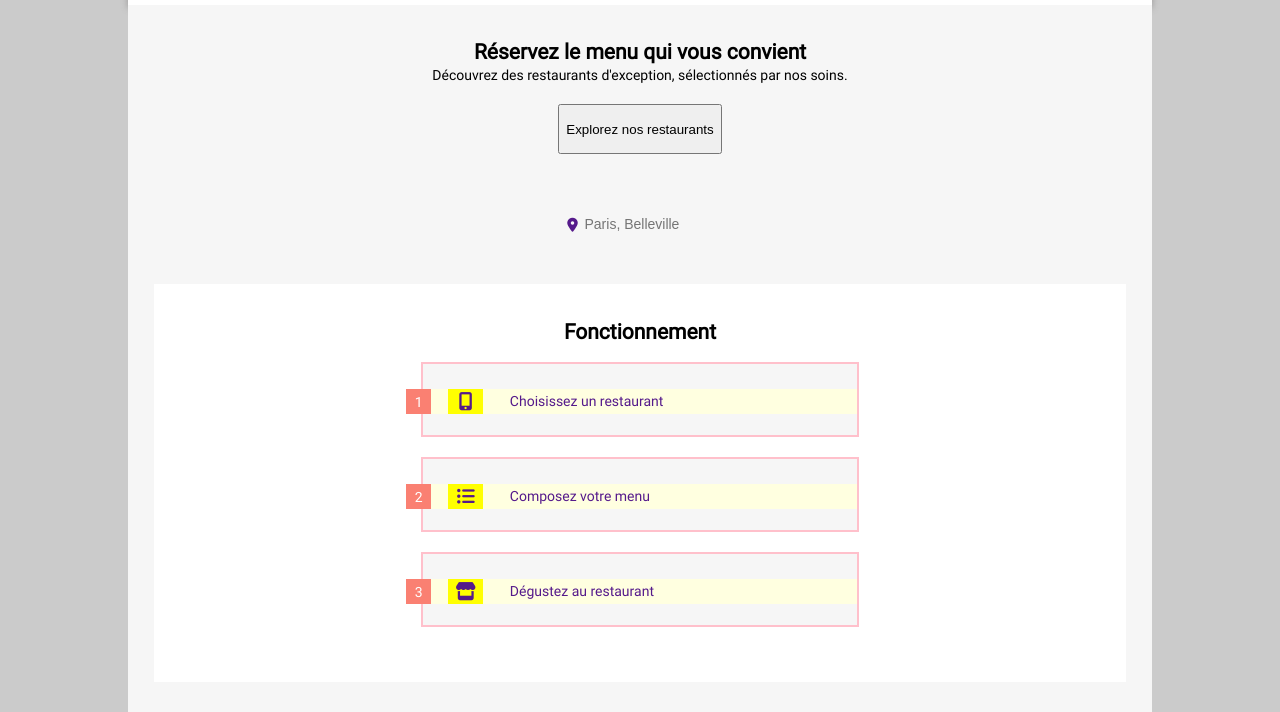
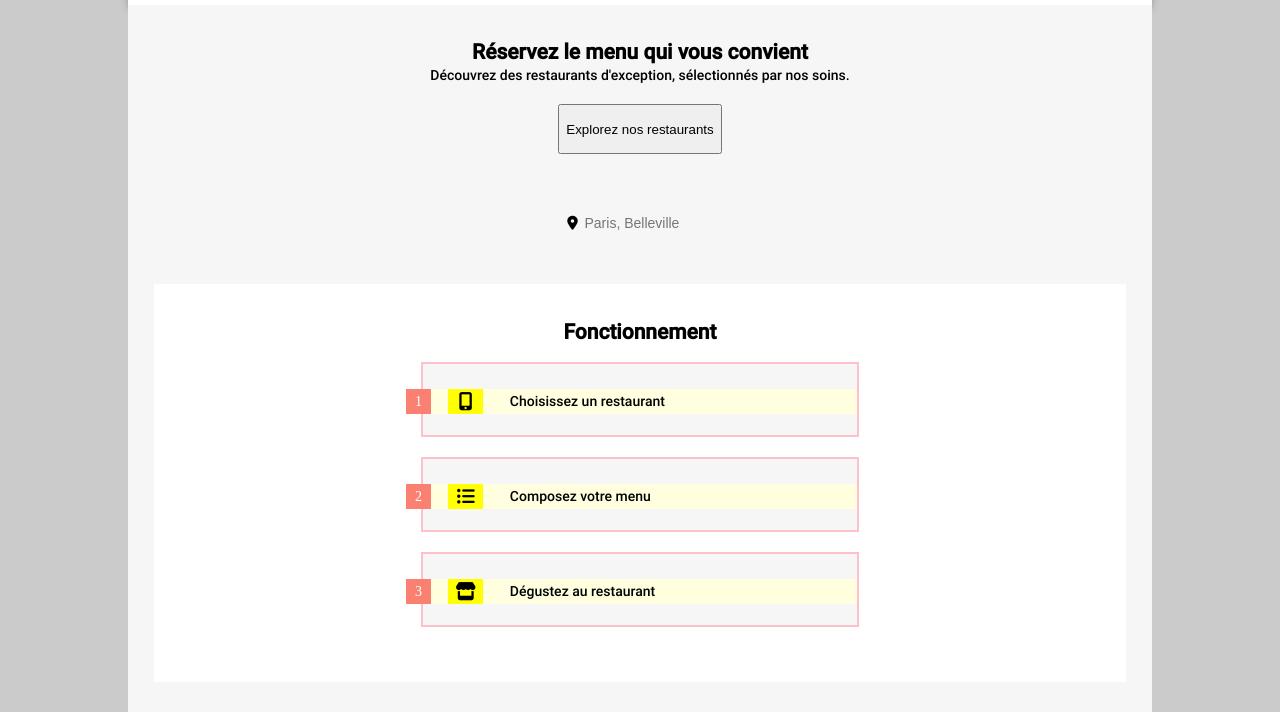
Before and after one commit to GitHubAgneska/HAgnesGenay_3_19112020, a website: page index.html in a window 1280 px wide. Shown: the part 55-767 px from the top of the page. Drawn offline with Linux system fonts and the light colour scheme; files whose address does not match are found by name.

Commit message:
HOMEPAGE - fonts settings baseOK

```diff
--- a/index.html
+++ b/index.html
@@ -34,7 +34,7 @@
     </header>
 
 
-    <div id="main-content-wrapper" class="main-content-wrapper">
+    <div id="main-content-wrapper" class="main-content-wrapper homepage">
 
         <section id="explore" class="explore-section">
             <div class="search-bar">
--- a/sass/base/_fonts.scss
+++ b/sass/base/_fonts.scss
@@ -1,6 +1,9 @@
 /* ================================== */
 /* Fonts */
 /* ================================== */
+
+$font-families: ( shrink:'Shrinkhand-regular', rob-thin:'Roboto-thin', rob-reg: 'Roboto-regular', rob-medium: 'Roboto-medium', rob-bold: 'Roboto-bold' );
+
 
 @font-face {
     font-family:'Shrinkhand-regular';
@@ -10,25 +13,25 @@
 }
 @font-face {
     font-family:'Roboto-thin';
-    src: url('assets/fonts/roboto/roboto-thin.ttf') format('ttf');
-    src: url('assets/fonts/roboto/roboto-thin.eot') format('eot');
-    src: url('assets/fonts/roboto/roboto-thin.woff') format('woff');
+    src: url('../assets/fonts/roboto/roboto-thin.ttf') format('ttf');
+    src: url('../assets/fonts/roboto/roboto-thin.eot') format('eot');
+    src: url('../assets/fonts/roboto/roboto-thin.woff') format('woff');
 }
 @font-face {
     font-family:'Roboto-regular';
-    src: url('assets/fonts/roboto/roboto-regular.ttf') format('ttf');
-    src: url('assets/fonts/roboto/roboto-regular.eot') format('eot');
-    src: url('assets/fonts/roboto/roboto-regular.woff') format('woff');
+    src: url('../assets/fonts/roboto/roboto-regular.ttf') format('ttf');
+    src: url('../assets/fonts/roboto/roboto-regular.eot') format('eot');
+    src: url('../assets/fonts/roboto/roboto-regular.woff') format('woff');
 }
 @font-face {
     font-family:'Roboto-medium';
-    src: url('assets/fonts/roboto/roboto-medium.ttf') format('ttf');
-    src: url('assets/fonts/roboto/roboto-medium.eot') format('eot');
-    src: url('assets/fonts/roboto/roboto-medium.woff') format('woff');
+    src: url('../assets/fonts/roboto/roboto-medium.ttf') format('ttf');
+    src: url('../assets/fonts/roboto/roboto-medium.eot') format('eot');
+    src: url('../assets/fonts/roboto/roboto-medium.woff') format('woff');
 }
 @font-face {
     font-family:'Roboto-bold';
-    src: url('assets/fonts/roboto/roboto-bold.ttf') format('ttf');
-    src: url('assets/fonts/roboto/roboto-bold.eot') format('eot');
-    src: url('assets/fonts/roboto/roboto-bold.woff') format('woff');
+    src: url('../assets/fonts/roboto/roboto-bold.ttf') format('ttf');
+    src: url('../assets/fonts/roboto/roboto-bold.eot') format('eot');
+    src: url('../assets/fonts/roboto/roboto-bold.woff') format('woff');
 }
--- a/sass/base/_main-rules.scss
+++ b/sass/base/_main-rules.scss
@@ -22,11 +22,10 @@ html {
 }
 body {
     margin: auto;
-    font-family:'Roboto-regular', Arial, Helvetica, sans-serif;
     background-color: #eaeaea; /* search-bar default color with shadow of header */
 }
 
-a { text-decoration: none; }
+a { text-decoration: none; color: unset; }
 input { border: transparent; background-color: inherit;}
 ul { margin: 0; padding: 0;}
 ul li { list-style: none; }
--- a/sass/pages/_homepage.scss
+++ b/sass/pages/_homepage.scss
@@ -1,6 +1,16 @@
 /* =============================================== */
 /* ===  HOMEPAGE -  MAIN SECTIONS === */
 /* =============================================== */
+
+@use "sass:map";
+/* HOMEPAGE FONTS RULES  */
+
+.main-content-wrapper.homepage {
+
+    h1, h2, h3, p { font-family: map-get($font-families, rob-medium);}
+    h4 { font-family: map-get($font-families, rob-thin);}
+
+}
 
 
 /* ===  HOMEPAGE -  MAIN SECTIONS COMMON RULES === */
```
Also changed, not shown: html/alafrancaise.html (+1 -1 lines), css/ohmyfood-main.css, 1 other file.
